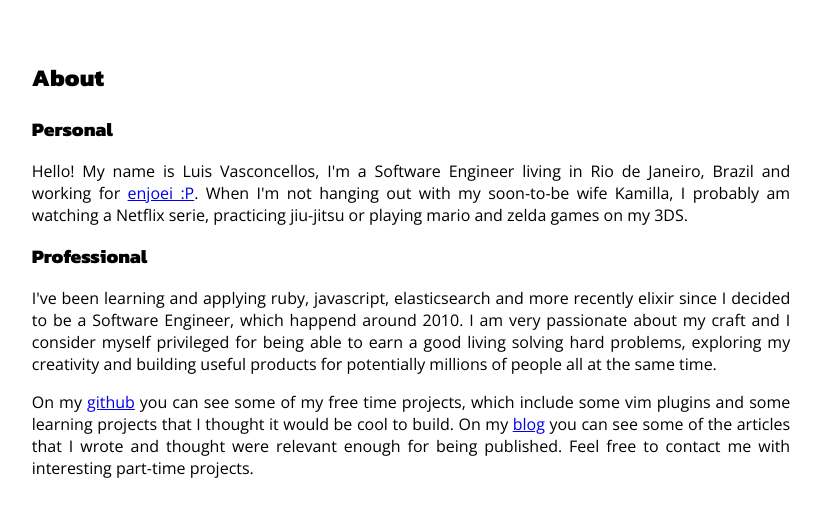
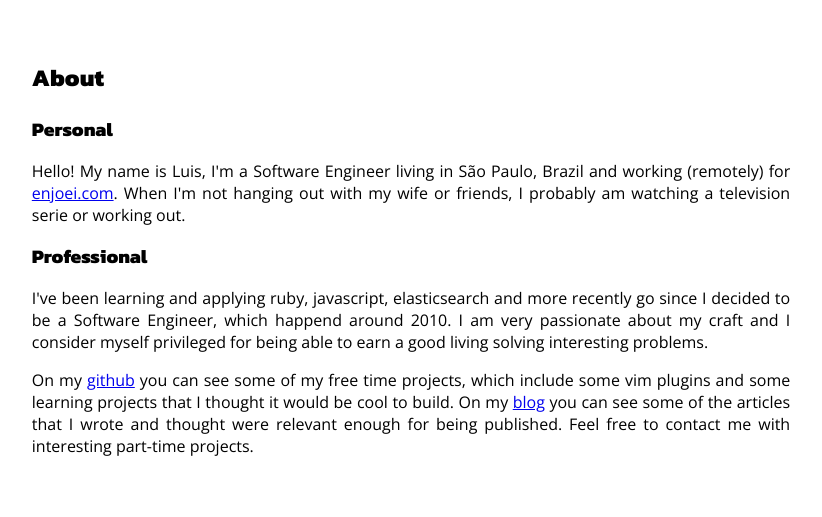
Before and after one commit to lfv89/lfv89.github.io, a Jekyll site: the page built from _pages/about.html, in a window 1280 px wide. Shown: the top 517 px of the page, without its empty margins (229-1051 px from the left). Built offline with Jekyll 4.4.1, drawn with Linux system fonts in a browser that asks for light colours; a style sheet for code colours, icons or effects is not loaded.

Commit message:
Update README

```diff
--- a/_config.yml
+++ b/_config.yml
@@ -2,11 +2,9 @@ me:
   name: Luis Vasconcellos
   phone: '+55 21 995100576'
   email: luis@luisvasconcellos.com
-  location: Rio de Janeiro, Brazil
+  location: São Paulo, Brazil
 
   occupation: Software Engineer
-
-  employer: 'enjoei :P'
 
   social:
     medium: https://medium.com/@lfv89
@@ -16,7 +14,7 @@ me:
     linkedin: https://br.linkedin.com/in/lfv89
 
 employer:
-  name: enjoei :P
+  name: enjoei.com
   url: https://enjoei.com.br
 
 collections:
--- a/_pages/about.html
+++ b/_pages/about.html
@@ -8,11 +8,11 @@ permalink: about.html
 
 <h2>Personal</h2>
 
-<p>Hello! My name is Luis Vasconcellos, I'm a {{ site.me.occupation }} living in {{ site.me.location }} and working for <a href="{{ site.employer.url }}">{{ site.employer.name }}</a></i>. When I'm not hanging out with my soon-to-be wife Kamilla, I probably am watching a Netflix serie, practicing jiu-jitsu or playing mario and zelda games on my 3DS. </p>
+<p>Hello! My name is Luis, I'm a {{ site.me.occupation }} living in {{ site.me.location }} and working (remotely) for <a href="{{ site.employer.url }}">{{ site.employer.name }}</a></i>. When I'm not hanging out with my wife or friends, I probably am watching a television serie or working out. </p>
 
 <h2>Professional</h2>
 
-<p>I've been learning and applying ruby, javascript, elasticsearch and more recently elixir since I decided to be a {{ site.me.occupation }}, which happend around 2010. I am very passionate about my craft and I consider myself privileged for being able to earn a good living solving hard problems, exploring my creativity and building useful products for potentially millions of people all at the same time.</p>
+<p>I've been learning and applying ruby, javascript, elasticsearch and more recently go since I decided to be a {{ site.me.occupation }}, which happend around 2010. I am very passionate about my craft and I consider myself privileged for being able to earn a good living solving interesting problems.</p>
 
 <p>On my <a href="http://github.com/lfv89" target="blank">github</a> you can see some of my free time projects, which include some vim plugins and some learning projects that I thought it would be cool to build. On my <a href="http://medium.com/@lfv89" target="blank">blog</a> you can see some of the articles that I wrote and thought were relevant enough for being published. Feel free to contact me with interesting part-time projects.</p>
 </section>
```
